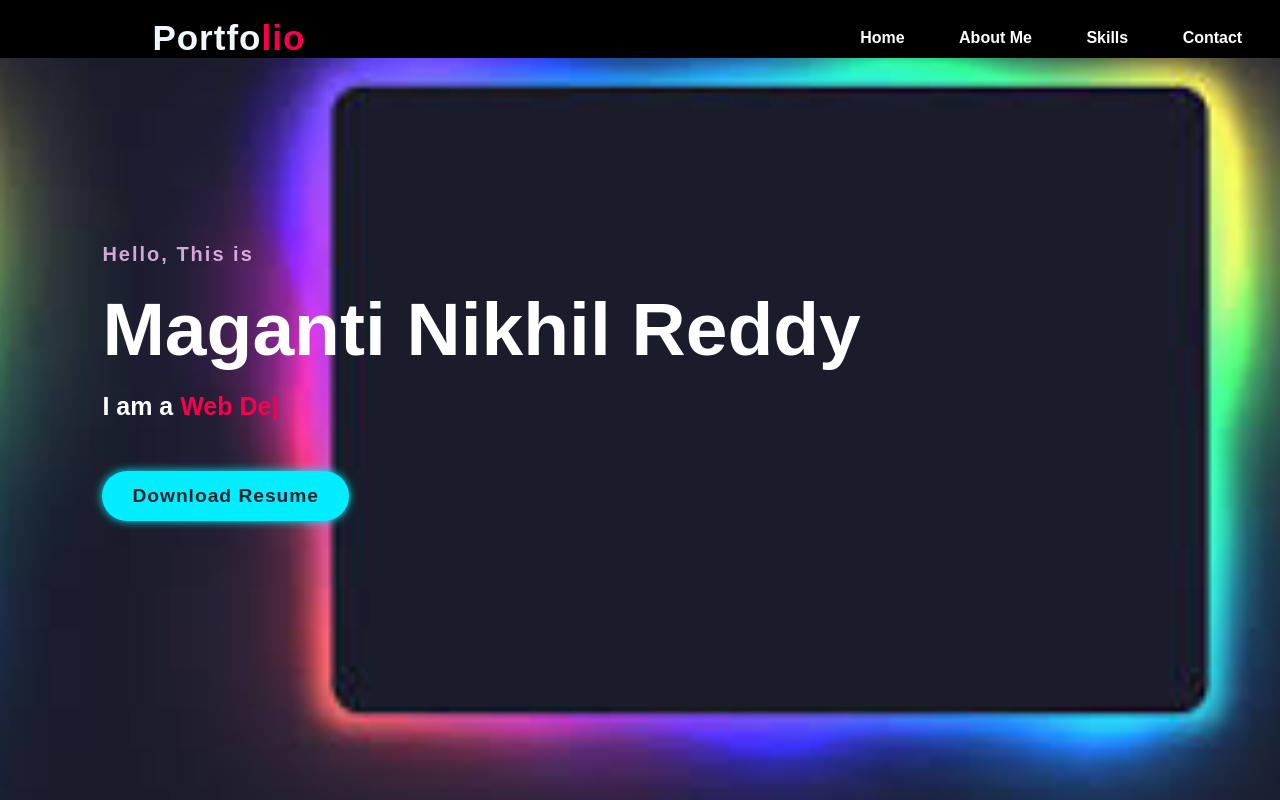
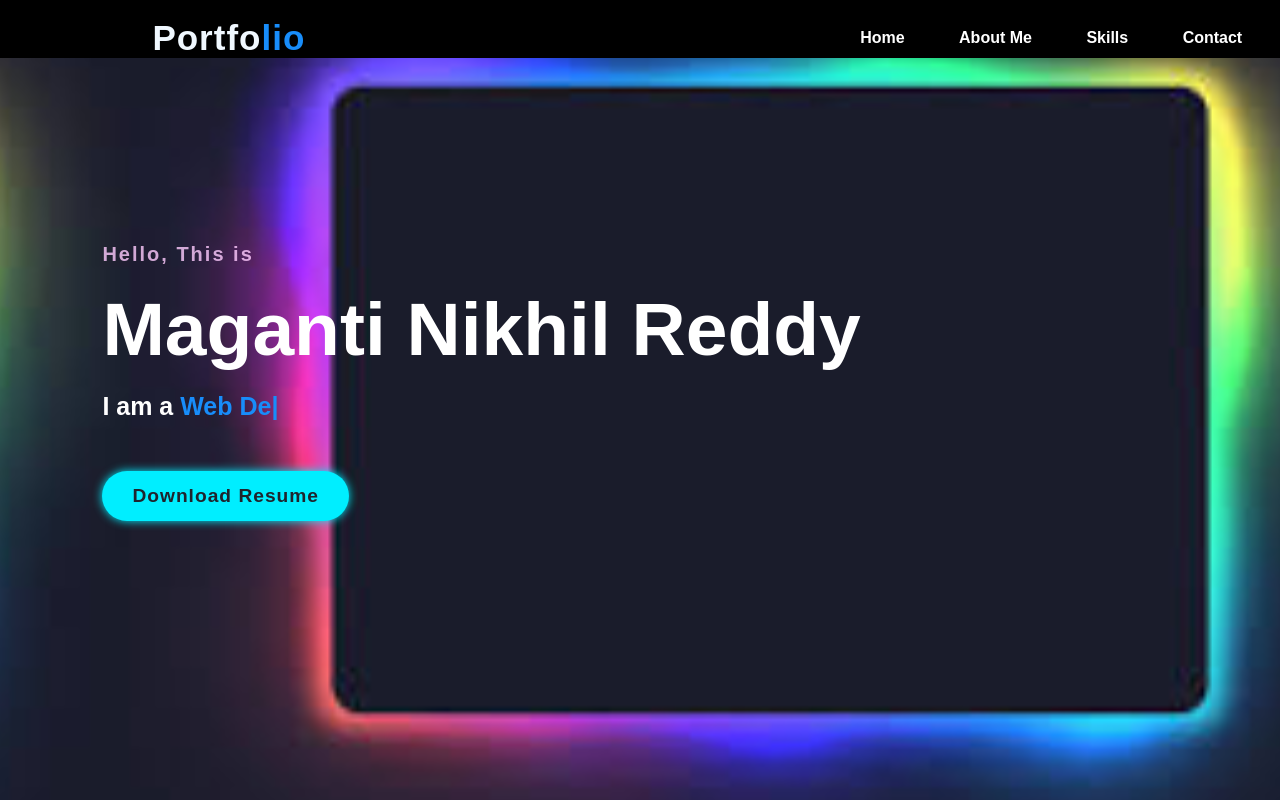
Before and after one commit to nikkss-s/Bharat-Intern, a plain HTML site: page Portfolio Website/index.html in a window 1280 px wide. Shown: the top 800 px of the page. Drawn offline with nearby package versions, Linux system fonts and the light colour scheme.

Commit message:
Update styles.css

```diff
--- a/Portfolio Website/styles.css
+++ b/Portfolio Website/styles.css
@@ -145,7 +145,7 @@ nav{
 
 }
 span{
-    color: #f9004d;
+    color: #188dfa;
 }
 nav ul li{
    list-style-type: none ;
```
